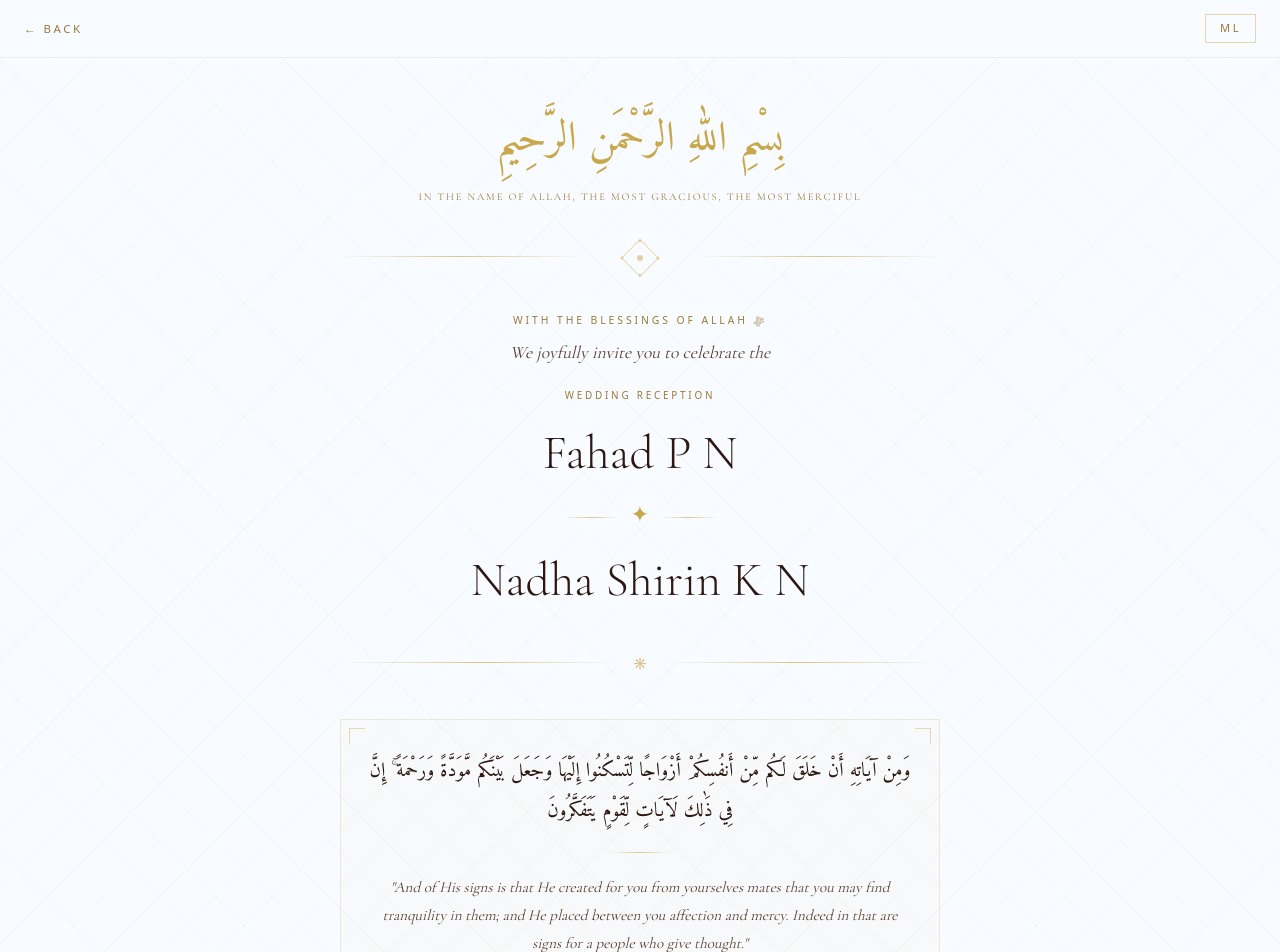
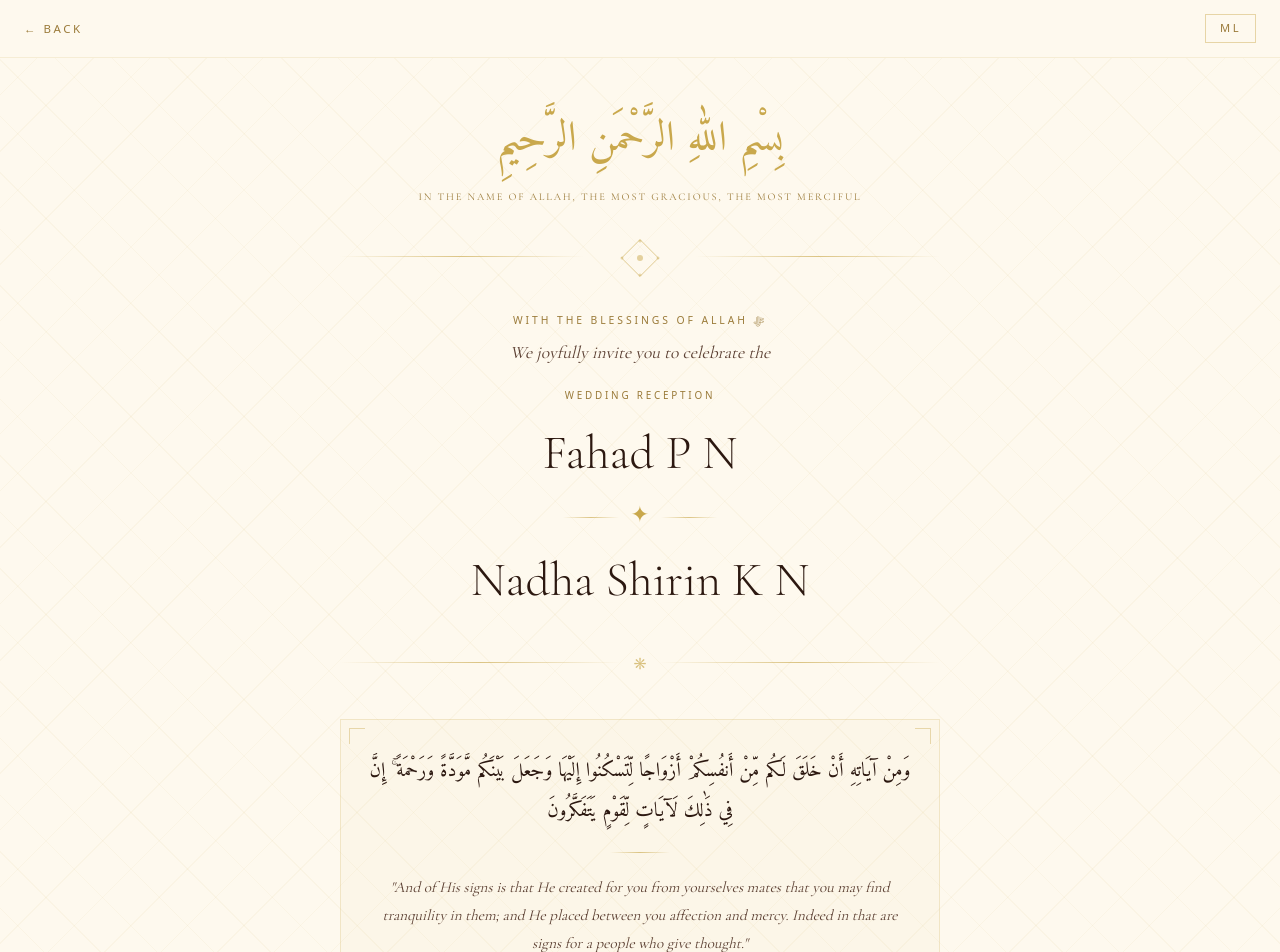
Before and after one commit to FAHADPN/wedding-site, a Next.js app: page /groom in a window 1280 px wide. Shown: the top 952 px of the page. Built offline with nearby package versions, Linux system fonts and the light colour scheme; no server answers; a web font is replaced by a local one.

Commit message:
Added groom colour

```diff
--- a/app/groom/page.js
+++ b/app/groom/page.js
@@ -126,10 +126,10 @@ export default function GroomPage() {
     <div
       style={{
         minHeight: '100vh',
-        backgroundColor: '#F8FBFF',
+        backgroundColor: '#FEF9EE',
         backgroundImage:
-          'repeating-linear-gradient(45deg,transparent 0px,transparent 39px,rgba(201,168,76,0.045) 39px,rgba(201,168,76,0.045) 40px),' +
-          'repeating-linear-gradient(-45deg,transparent 0px,transparent 39px,rgba(201,168,76,0.045) 39px,rgba(201,168,76,0.045) 40px)',
+          'repeating-linear-gradient(45deg,transparent 0px,transparent 39px,rgba(201,168,76,0.06) 39px,rgba(201,168,76,0.06) 40px),' +
+          'repeating-linear-gradient(-45deg,transparent 0px,transparent 39px,rgba(201,168,76,0.06) 39px,rgba(201,168,76,0.06) 40px)',
       }}
     >
       {/* ── Top Nav ── */}
@@ -137,7 +137,7 @@ export default function GroomPage() {
         position: 'fixed', top: 0, left: 0, right: 0, zIndex: 50,
         display: 'flex', justifyContent: 'space-between', alignItems: 'center',
         padding: '14px 24px',
-        background: 'rgba(248,251,255,0.92)',
+        background: 'rgba(254,249,238,0.92)',
         backdropFilter: 'blur(8px)',
         borderBottom: '1px solid rgba(201,168,76,0.15)',
       }}>
@@ -274,7 +274,7 @@ export default function GroomPage() {
           padding: '32px 28px',
           marginBottom: '36px',
           position: 'relative',
-          background: 'rgba(201,168,76,0.025)',
+          background: 'rgba(201,168,76,0.04)',
         }}>
           {[
             { top: '8px', left: '8px',   borderTop: '1px solid rgba(201,168,76,0.4)', borderLeft: '1px solid rgba(201,168,76,0.4)'   },
--- a/app/page.js
+++ b/app/page.js
@@ -40,7 +40,7 @@ function SideCard({ title, arabicText, subtitle, time, side }) {
         width: '224px',
         padding: '36px 28px',
         border: '1px solid rgba(201,168,76,0.32)',
-        backgroundColor: isBride ? 'rgba(255,251,247,0.96)' : 'rgba(247,250,255,0.96)',
+        backgroundColor: isBride ? 'rgba(255,251,247,0.96)' : 'rgba(254,249,238,0.96)',
         position: 'relative',
         cursor: 'pointer',
       }}
```
